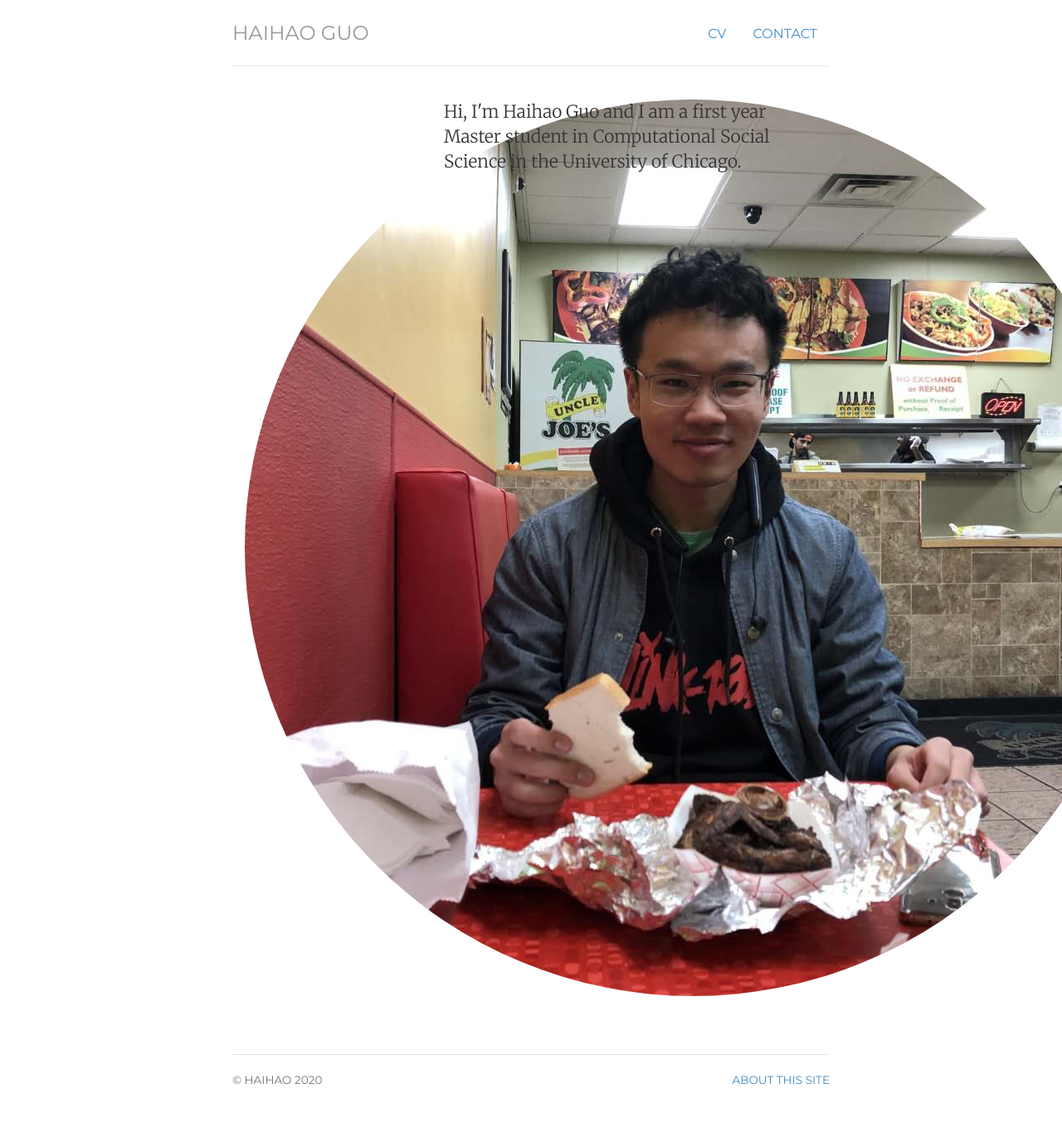
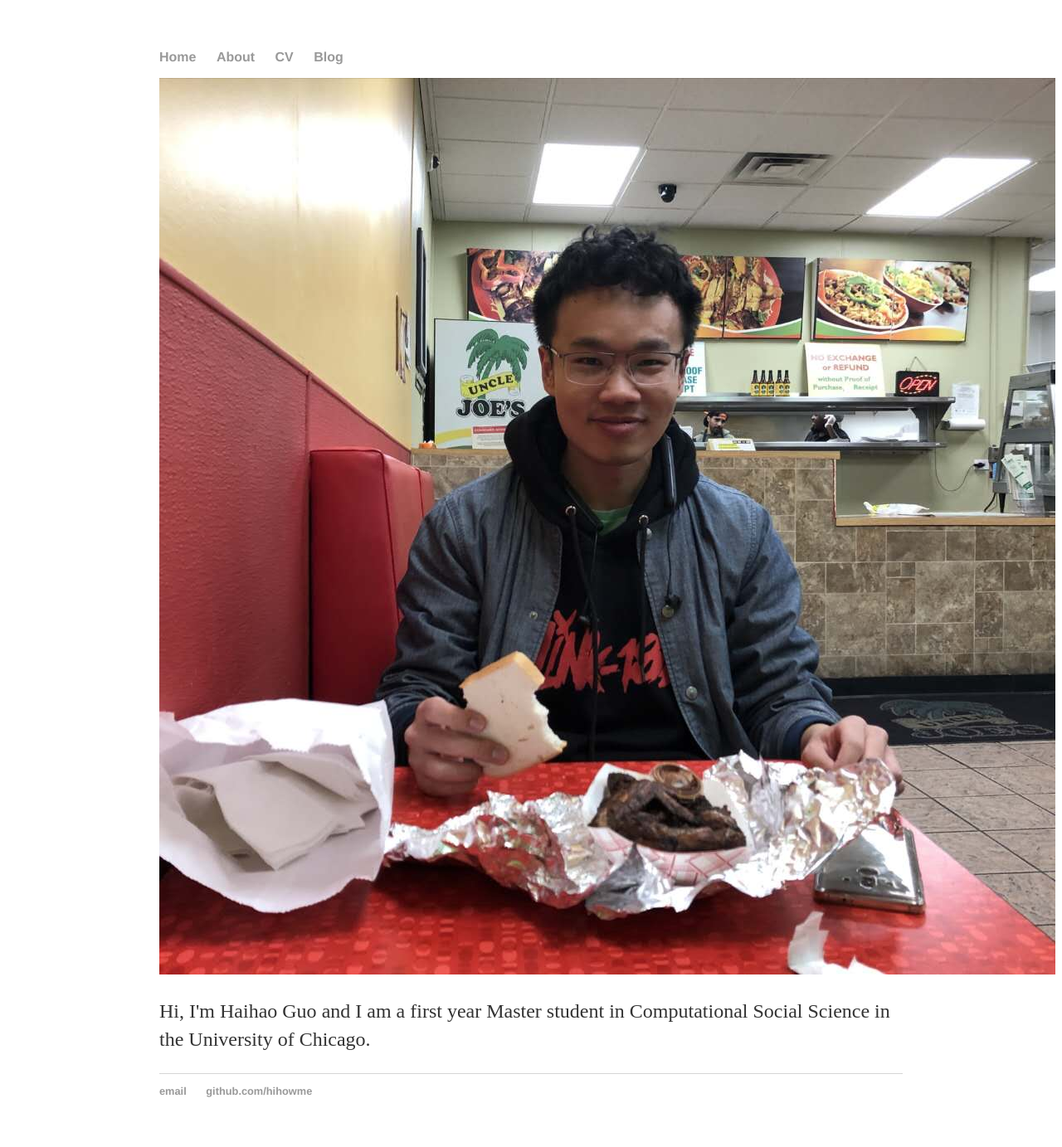
Before and after one commit to hihowme/hihowme.github.io, a Jekyll site: the page built from index.html, in a window 1280 px wide. Shown: the whole page at 83% size. Built offline with Jekyll 4.4.1, drawn with Linux system fonts in a browser that asks for light colours.

Commit message:
update again

```diff
--- a/_layouts/default.html
+++ b/_layouts/default.html
@@ -1,22 +1,30 @@
+
 <!DOCTYPE html>
-<html lang="en">
-
-	{% include head.html %}
-
-	<body>
-		<div class="container">
-
-			{% include header.html %}
+	<html>
+		<head>
+			<title>{{ page.title }}</title>
+			<!-- link to main stylesheet -->
+			<link rel="stylesheet" type="text/css" href="/css/main.css">
+		</head>
+		<body>
+			<nav>
+	    		<ul>
+	        		<li><a href="/">Home</a></li>
+		        	<li><a href="/about">About</a></li>
+	        		<li><a href="/cv">CV</a></li>
+	        		<li><a href="/blog">Blog</a></li>
+	    		</ul>
+			</nav>
+			<div class="container">
 
 			{{ content }}
 
-			{% include footer.html %}
-
-		</div> <!-- /container -->
-
-
-		{% include scripts.html %}
-
-	</body>
-
-</html>
+			</div><!-- /.container -->
+			<footer>
+	    		<ul>
+	        		<li><a href="mailto:haihao@uchicago.edu">email</a></li>
+	        		<li><a href="https://github.com/hihowme">github.com/hihowme</a></li>
+				</ul>
+			</footer>
+		</body>
+	</html>
```
Also changed, not shown: _layouts/post.html (+5 -25 lines).
